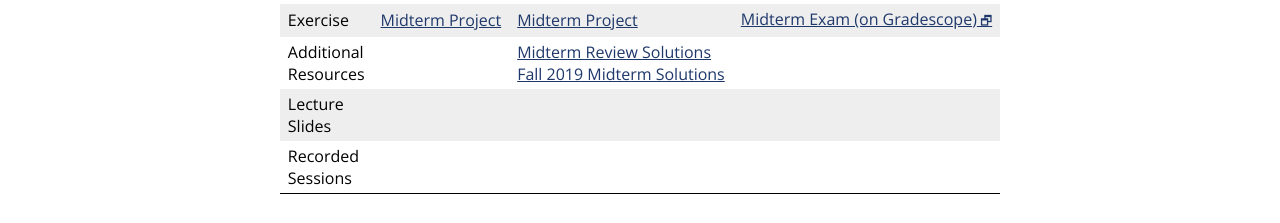
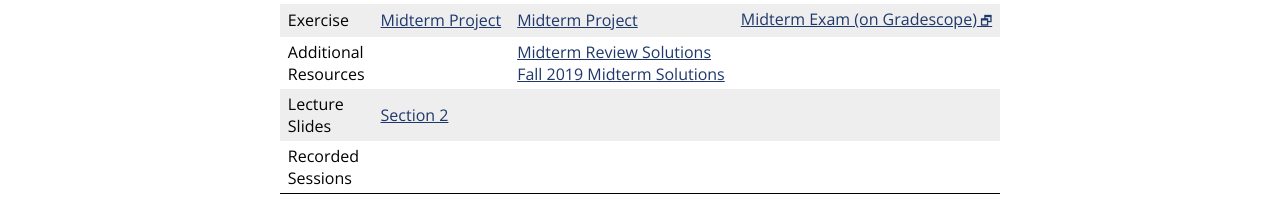
Before and after one commit to jhu-ip/cs220-s22, a Jekyll site: the page built from material.md, in a window 1280 px wide. Shown: the part 945-1168 px from the top of the page. Built offline with Jekyll 4.4.1, drawn with Linux system fonts in a browser that asks for light colours; some web fonts are replaced.

Commit message:
Added today's slides

```diff
--- a/material.csv
+++ b/material.csv
@@ -220,6 +220,7 @@
 7,1,7-Mar,Slides,"N/A",#
 7,1,7-Mar,Recap,"N/A",#
 7,1,7-Mar,Exercise,"Midterm Project",assign/midterm.html
+7,1,7-Mar,LectureSlides,Section 2,slides/sec02/19.pdf
 7,2,9-Mar,Video,"N/A",#
 7,2,9-Mar,Slides,"N/A",#
 7,2,9-Mar,Recap,"N/A",#
--- a/material.md
+++ b/material.md
@@ -404,7 +404,7 @@
     </tr>
     <tr>
       <td>Lecture<br>Slides</td>
-      <td></td>
+      <td><a href='slides/sec02/19.pdf'>Section 2</a></td>
       <td></td>
       <td></td>
     </tr>
```
Also changed, not shown: 1 other file.
